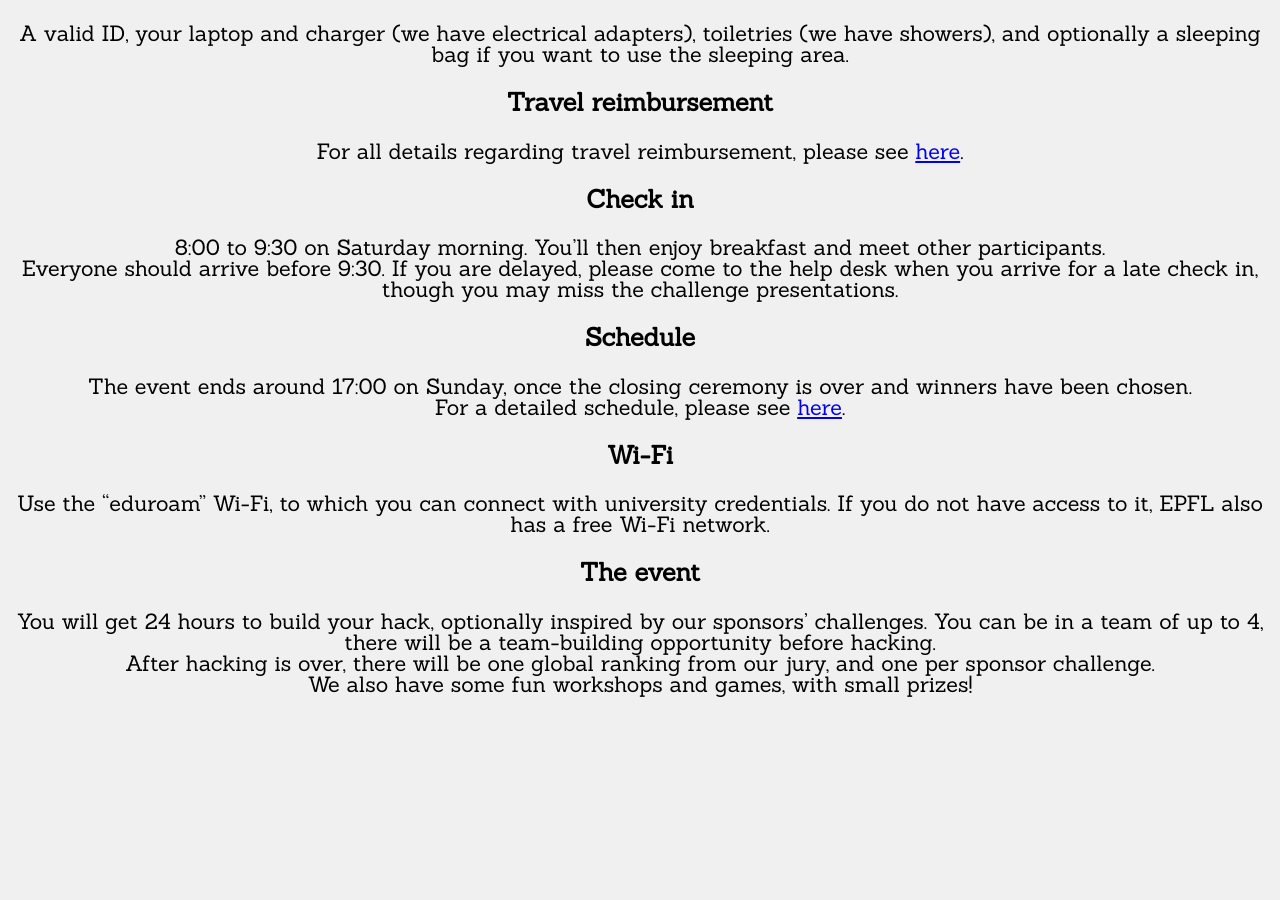
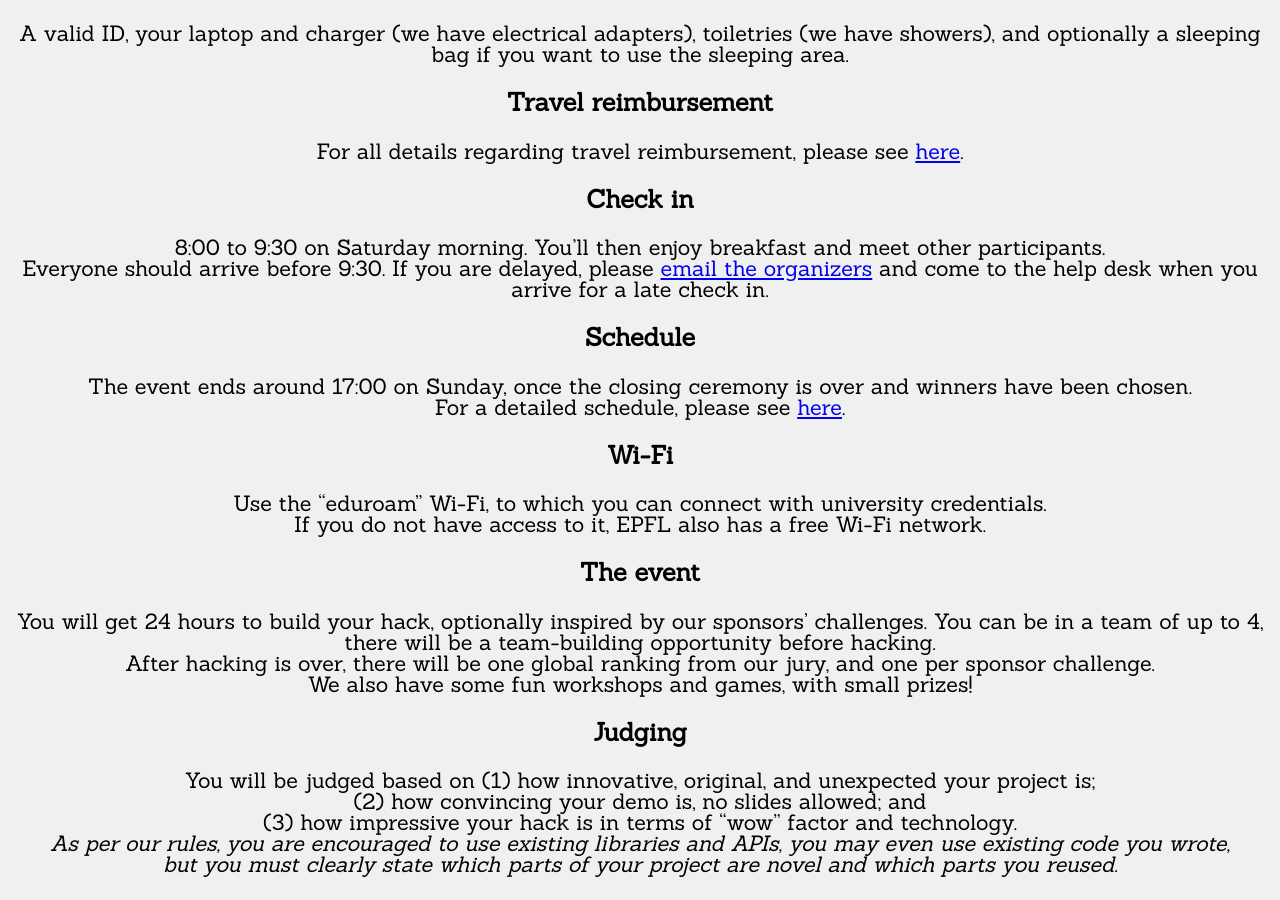
Before and after one commit to LauzHack/LauzHack.github.io, a Jekyll site: the page built from details.html, in a window 1280 px wide and 900 px high, scrolled down 932 px. Built offline with Jekyll 4.4.1, drawn with Linux system fonts in a browser that asks for light colours; before the commit the page ends 1677 px from its top, so only the background shows below that.

Commit message:
Add some basic judging details

```diff
--- a/_data/details.yml
+++ b/_data/details.yml
@@ -27,7 +27,7 @@
   text: |-
     8:00 to 9:30 on Saturday morning.
     You'll then enjoy breakfast and meet other participants.
-    Everyone should arrive before 9:30. If you are delayed, please come to the help desk when you arrive for a late check in, though you may miss the challenge presentations.
+    Everyone should arrive before 9:30. If you are delayed, please [email the organizers](mailto:lauzhack@epfl.ch) and come to the help desk when you arrive for a late check in.
 
 - label: Schedule
   text: |-
@@ -45,3 +45,11 @@
     You can be in a team of up to 4, there will be a team-building opportunity before hacking.
     After hacking is over, there will be one global ranking from our jury, and one per sponsor challenge.
     We also have some fun workshops and games, with small prizes!
+
+- label: Judging
+  text: |-
+    You will be judged based on (1) how innovative, original, and unexpected your project is;
+    (2) how convincing your demo is, no slides allowed; and
+    (3) how impressive your hack is in terms of "wow" factor and technology.
+    _As per our rules, you are encouraged to use existing libraries and APIs, you may even use existing code you wrote,_
+    _but you must clearly state which parts of your project are novel and which parts you reused._
```
